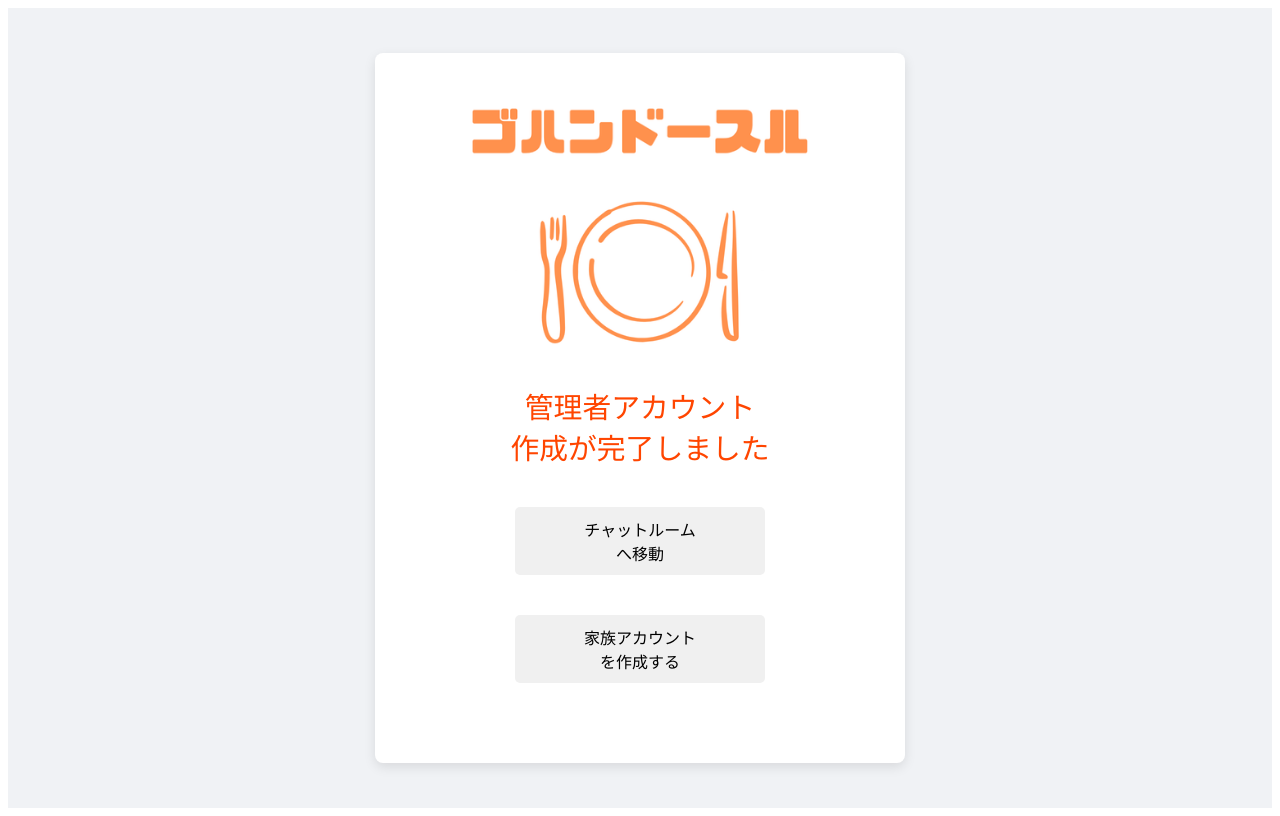
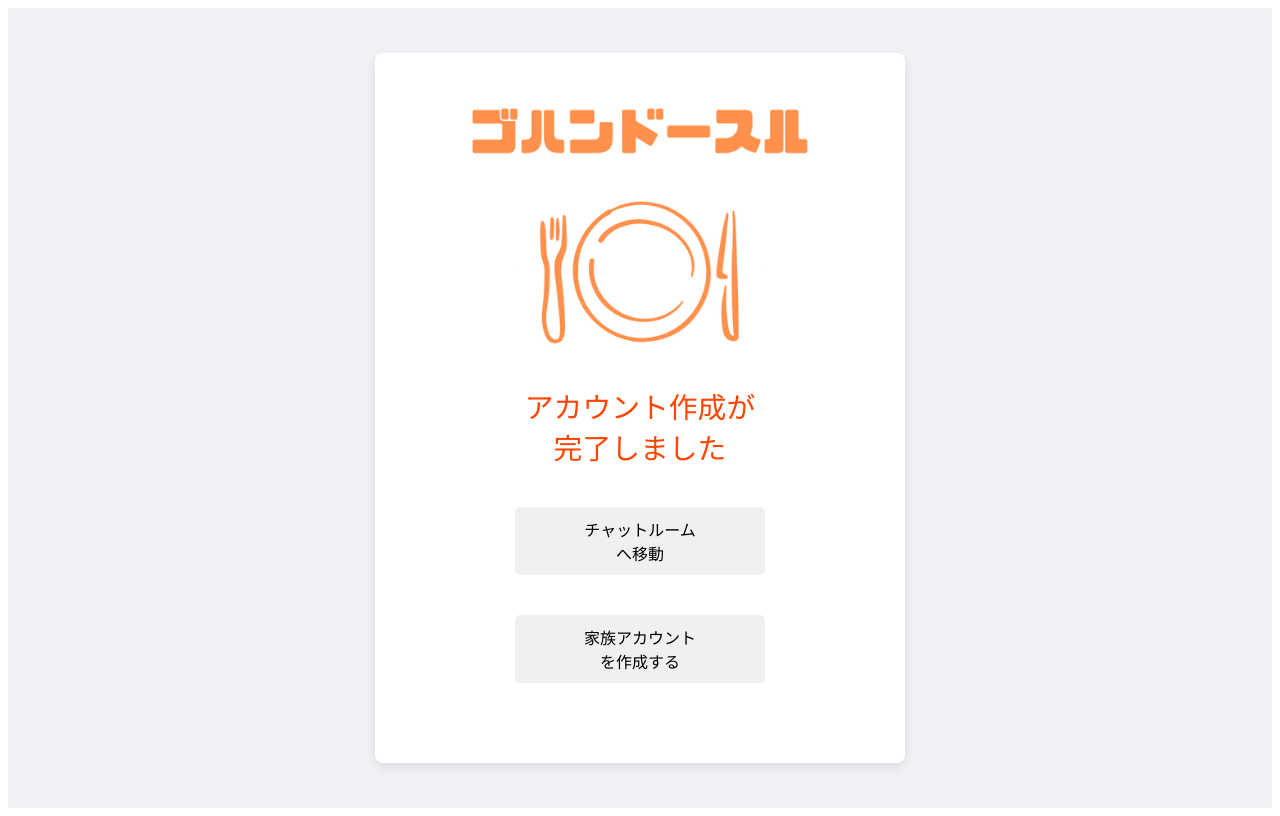
Before and after one commit to Autumn-Hackathon-2025-J-Team/data, a Flask app: page /signup/complete in a window 1280 px wide. Run offline with Flask 2, Linux system fonts and the light colour scheme; the visitor is signed in with stand-in values (Sample User, id 1).

Commit message:
アカウント作成が完了しましたへ変更

```diff
--- a/ChatApp/templates/signup_complete.html
+++ b/ChatApp/templates/signup_complete.html
@@ -19,7 +19,7 @@
 
         <div class="icon">
             <img src="{{ url_for('static', filename='img/image_お皿.png') }}">
-            <p class="description">管理者アカウント<br>作成が完了しました</p>
+            <p class="description">アカウント作成が<br>完了しました</p>
 
             <button>
                 <a href="{{ url_for('messages_view', family_id=family_id) }}">チャットルーム<br>へ移動</a>
```
